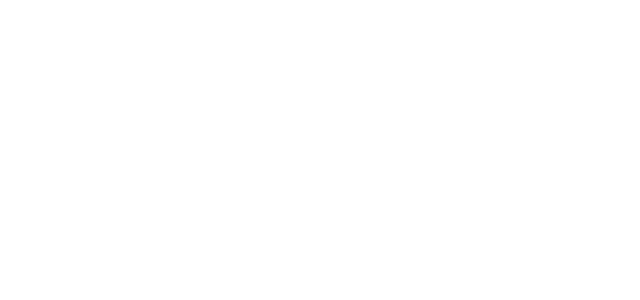
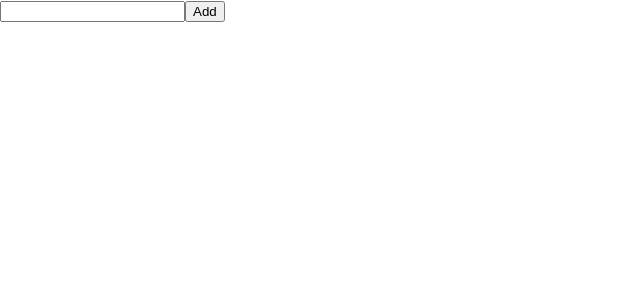
Before and after one commit to hans-4303/recoil-sample-js, a React (Create React App) app: page / in a window 1280 px wide. Shown: the top 300 px of the page, without its empty margins (0-640 px from the left). Built offline with nearby package versions, Linux system fonts and the light colour scheme.

Commit message:
js에서 recoil 작동 인지 왜 ts에서는 recoil 작동 이상했는지 알아야 함

```diff
--- a/src/App.js
+++ b/src/App.js
@@ -1,10 +1,26 @@
 import { useRecoilValue } from "recoil";
 import { todoListState } from "./Recoil/Atoms/todoListState.atom";
 
+import TodoItemCreator from "./Components/TodoItemCreator";
+import TodoItem from "./Components/TodoItem";
+
 function App() {
+  /* useRecoilValue
+  원자 또는 선택기(읽기 전용 또는 쓰기 가능)의 값을 반환하고
+  구성 요소를 해당 상태의 향후 업데이트에 구독합니다. */
+  const todoList = useRecoilValue(todoListState);
+
+  /* 반환되는 컴포넌트 */
   return (
     <div className="App">
+      {/* TodoItemCreator 컴포넌트 반환, 작성과 업데이트 가능 */}
+      <TodoItemCreator />
 
+      {/* todoList 배열 순회하면서 TodoItem 컴포넌트 호출,
+      별도의 조건부 렌더링 없어도 됐는데 */}
+      {todoList.map((todoItem) => (
+        <TodoItem key={todoItem.id} item={todoItem} />
+      ))}
     </div>
   );
 }
```
